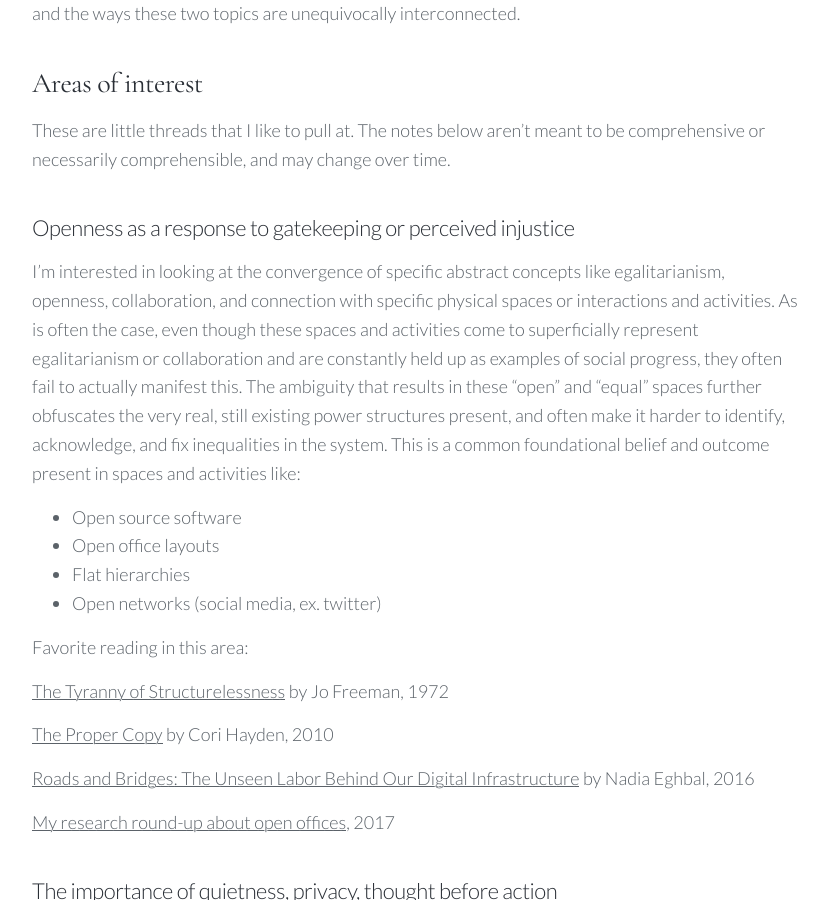
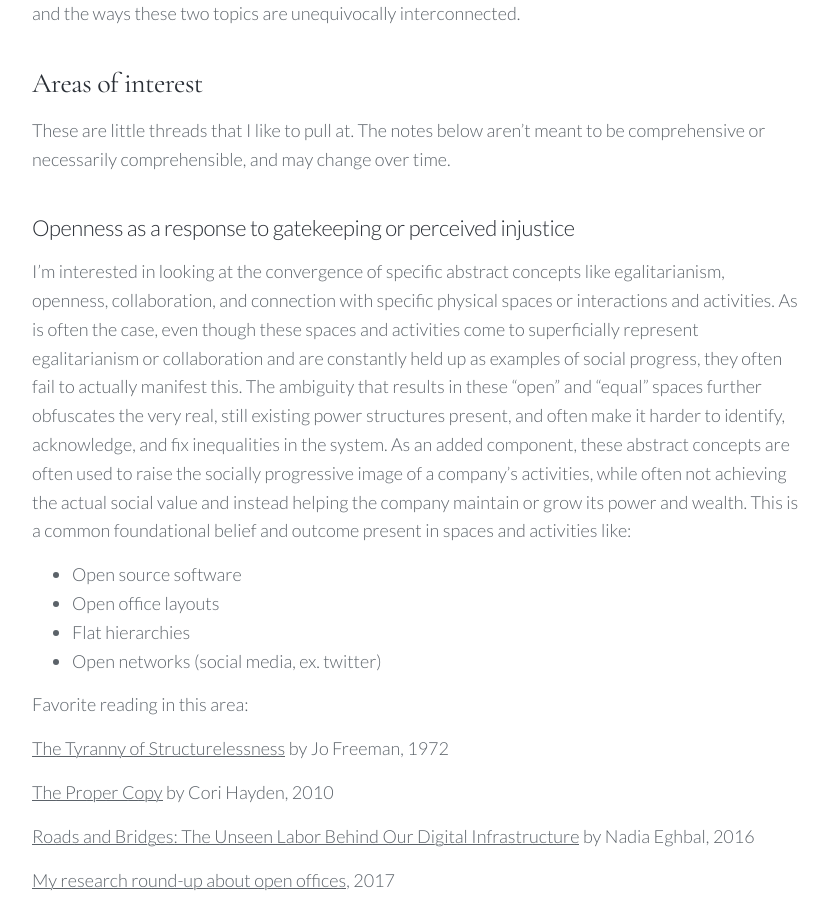
Before and after one commit to venetucci/personal-website, a Jekyll site: the page built from _pages/about.md, in a window 1280 px wide and 900 px high, scrolled down 834 px. Shown: the whole window, without its empty margins (224-1052 px from the left). Built offline with Jekyll 4.4.1, drawn with Linux system fonts in a browser that asks for light colours; nearby versions of some CDN libraries.

Commit message:
Update from Forestry.io Michelle Venetucci Harvey updated _pages/about.md

```diff
--- a/_pages/about.md
+++ b/_pages/about.md
@@ -17,7 +17,7 @@
 
 ### Openness as a response to gatekeeping or perceived injustice
 
-I'm interested in looking at the convergence of specific abstract concepts like egalitarianism, openness, collaboration, and connection with specific physical spaces or interactions and activities. As is often the case, even though these spaces and activities come to superficially represent egalitarianism or collaboration and are constantly held up as examples of social progress, they often fail to actually manifest this. The ambiguity that results in these "open" and "equal" spaces further obfuscates the very real, still existing power structures present, and often make it harder to identify, acknowledge, and fix inequalities in the system. This is a common foundational belief and outcome present in spaces and activities like:
+I'm interested in looking at the convergence of specific abstract concepts like egalitarianism, openness, collaboration, and connection with specific physical spaces or interactions and activities. As is often the case, even though these spaces and activities come to superficially represent egalitarianism or collaboration and are constantly held up as examples of social progress, they often fail to actually manifest this. The ambiguity that results in these "open" and "equal" spaces further obfuscates the very real, still existing power structures present, and often make it harder to identify, acknowledge, and fix inequalities in the system. As an added component, these abstract concepts are often used to raise the socially progressive image of a company's activities, while often not achieving the actual social value and instead helping the company maintain or grow its power and wealth. This is a common foundational belief and outcome present in spaces and activities like:
 
 * Open source software
 * Open office layouts
```
